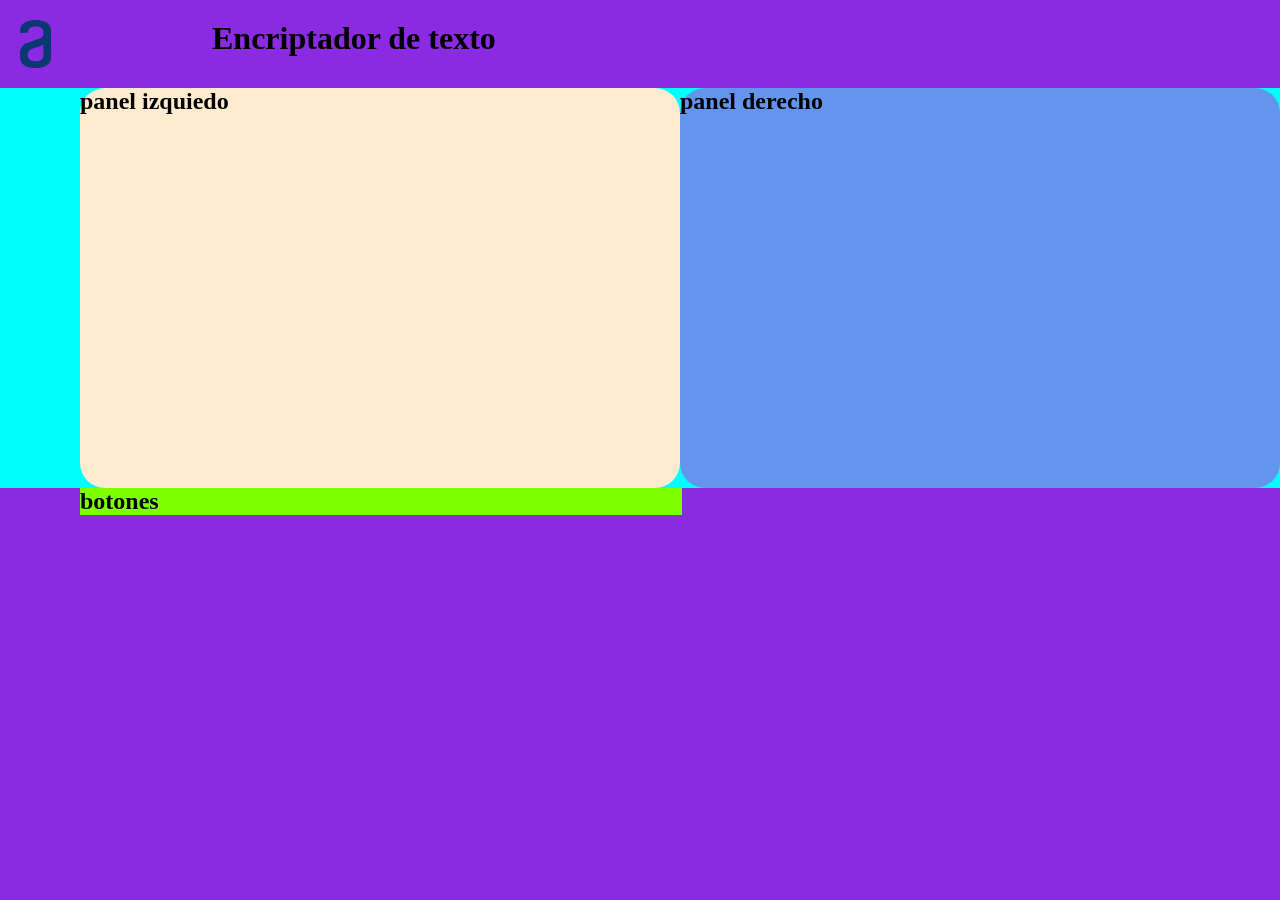
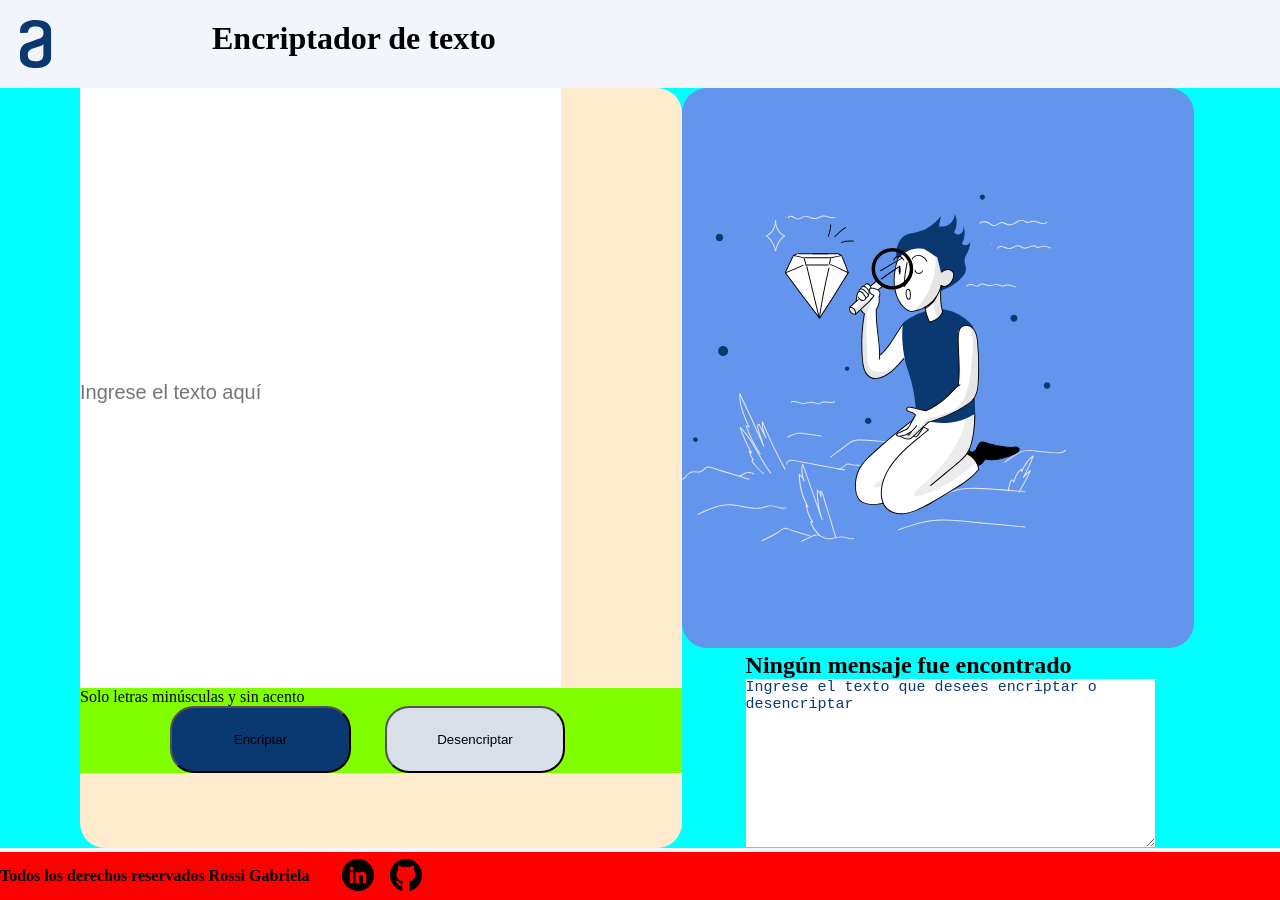
Before and after one commit to gabrielarossi1/Challenge-Oracle-ONE, a plain HTML site: page index.html in a window 1280 px wide. Before the commit the page ends 800 px from the top, so only its background shows below. Drawn offline with Linux system fonts and the light colour scheme.

Commit message:
cambios estilos

```diff
--- a/index.html
+++ b/index.html
@@ -6,6 +6,7 @@
     <meta name="viewport" content="width=device-width, initial-scale=1.0">
     <title>Encriptador</title>
     <link rel="stylesheet" href="./style.css">
+    <link rel="shortcut icon" href="./images/favicon.ico" type="image/x-icon">
 </head>
 <body>
     <header>
@@ -16,21 +17,26 @@
     <main>
         <div class="container">
             <div class="left">
-                <h2>panel izquiedo</h2>
-
+                <input class="text-input" type="text" placeholder="Ingrese el texto aquí">
             </div>
             <div class="right">
-                <h2>panel derecho</h2>
-
+                <img class="imgDer"src="./images/muneco.svg" alt="Muñeco con lupa">
+                <h2 class="texto">Ningún mensaje fue encontrado</h2>
+                <textarea class="texto2" name="name" rows="8"  cols="80">Ingrese el texto que desees encriptar o desencriptar</textarea>
             </div>
         </div>
         <div class="left-button">
-            <h2>botones</h2>
+            <p>Solo letras minúsculas y sin acento</p>
+            <button type="button" class="btn-encriptar">Encriptar</button>
+            <button type="button" class="btn-desencriptar">Desencriptar</button>
         </div>
+
     </main>
 
     <footer>
-
+        <h4>Todos los derechos reservados Rossi Gabriela</h4>
+        <a href="https://www.linkedin.com/in/gabriela-edith-rossi-468638230/"><img src="./images/linkedin.png" alt=""></a>
+        <a href="https://github.com/gabrielarossi1"><img src="./images/github.png" alt=""></a>
     </footer>
 
 </body>
--- a/style.css
+++ b/style.css
@@ -5,7 +5,10 @@
 }
 
 body{
-    background-color: blueviolet;
+    background-color: #F3F5FC;
+}
+main{
+    height: 95.5vh;
 }
 header{
     padding: 20px;
@@ -21,15 +24,15 @@ h1{
 }
 
 .left{
-    height: 50vh;
+    height: 95vh;
     width: 47vw;
     background-color: blanchedalmond;
     margin-left: 5rem;
     border-radius: 25px;
 }
 .right{
-    height: 50vh;
-    width: 47vw;
+    height: 70vh;
+    width: 40vw;
     background-color: cornflowerblue;
     border-radius: 25px;
 }
@@ -38,4 +41,67 @@ h1{
     width: 47vw;
     background-color: chartreuse;
     margin-left: 5rem;
+    position: relative;
+    bottom: 10rem;
 }
+
+.text-input{
+    width: 80%;
+    height: 80%;
+    color: #0A3871;
+    font-size: 20px;
+    border: none;
+    outline: none;
+}
+
+.imgDer{
+    width: 30vw;
+    height: 70vh;
+}
+.texto{
+    margin-left: 4rem;
+
+}
+
+.texto2{
+    margin-left: 4rem;
+    color: #0A3871;
+    width: 80%;
+    height: 30%;
+    border: none;
+    outline: none;
+    font-size: 15px;
+}
+
+.btn-encriptar{
+    padding: 24px;
+    width: 30%;
+    height: 60%;
+    border-radius: 24px;
+    margin-left: 15%;
+    background-color: #0A3871;
+}
+.btn-desencriptar{
+    padding: 24px;
+    width: 30%;
+    height: 60%;
+    border-radius: 24px;
+    margin-left: 5%;
+    background-color: #D8DFE8;
+}
+
+footer{
+    display: flex;
+    background-color: red;
+    text-align: center;
+    height: 3rem;
+}
+footer >h4{
+    margin-top: 15px;
+}
+a > img{
+    height: 2rem;
+    margin-top: 7px;
+    margin-left: 2rem;
+    margin-right: -1rem;
+}
```
Also changed, not shown: images/codepen.png (deleted), images/favicon.ico (added), images/instagram.png (deleted).
